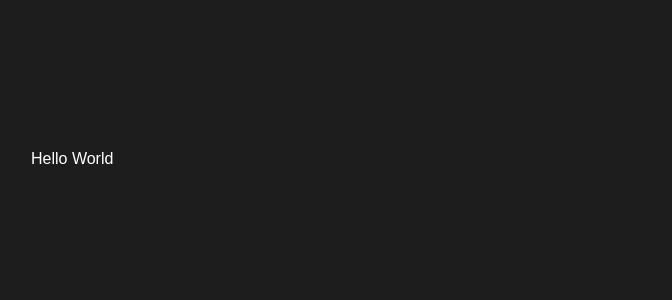
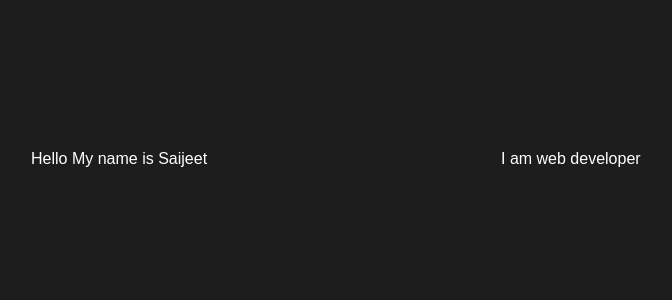
Before and after one commit to Saijeet7/react-portfolio, a React (Vite) app: page / in a window 1280 px wide. Shown: the top 300 px of the page, without its empty margins (24-696 px from the left). Built offline with nearby package versions, Linux system fonts and the light colour scheme.

Commit message:
Complete : minor setuo

```diff
--- a/src/App.jsx
+++ b/src/App.jsx
@@ -1,11 +1,12 @@
 import { useState } from "react";
+import Card from "./components/card/Card";
 
 function App() {
   const [count, setCount] = useState(0);
 
   return (
     <>
-      <div className="container">Hello World</div>
+    <Card/>
     </>
   );
 }
--- /dev/null
+++ b/src/components/card/Card.jsx
@@ -0,0 +1,11 @@
+import React from 'react'
+import styled from 'styled-components'
+import HomeContainer from '../../layout/HomeContainer'
+
+const Card = () => {
+  return (
+    <HomeContainer><div>Hello My name is Saijeet</div><div>I am web developer</div></HomeContainer>
+  )
+}
+
+export default Card
--- a/src/layout/HomeContainer.jsx
+++ b/src/layout/HomeContainer.jsx
@@ -14,6 +14,6 @@ const Container = styled.div`
   box-sizing: border-box;
   margin: 0 auto;
   display: grid;
-  grid-template-column: 370px calc(100% - 370px - 100px);
+  grid-template-columns: 370px calc(100% - 370px - 100px);
   gap: 100px;
 `;
```
